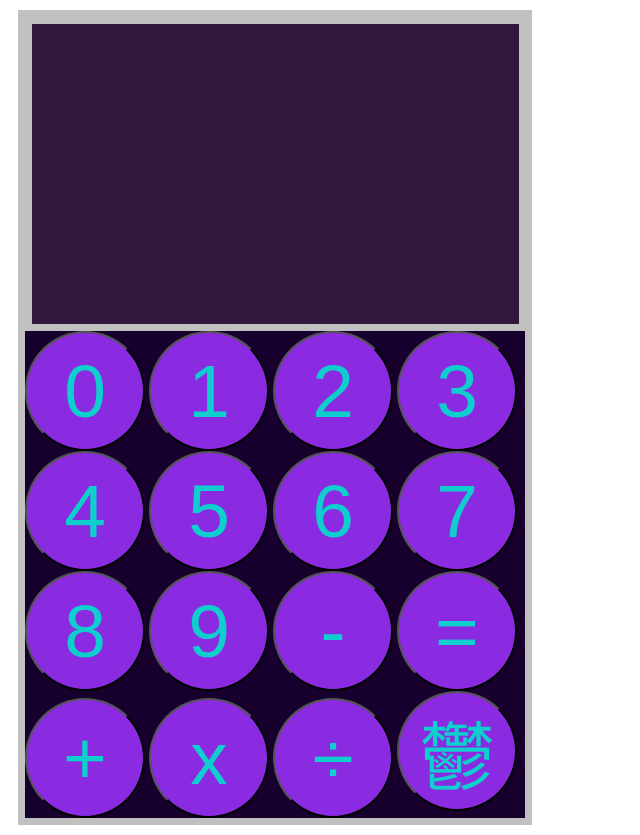
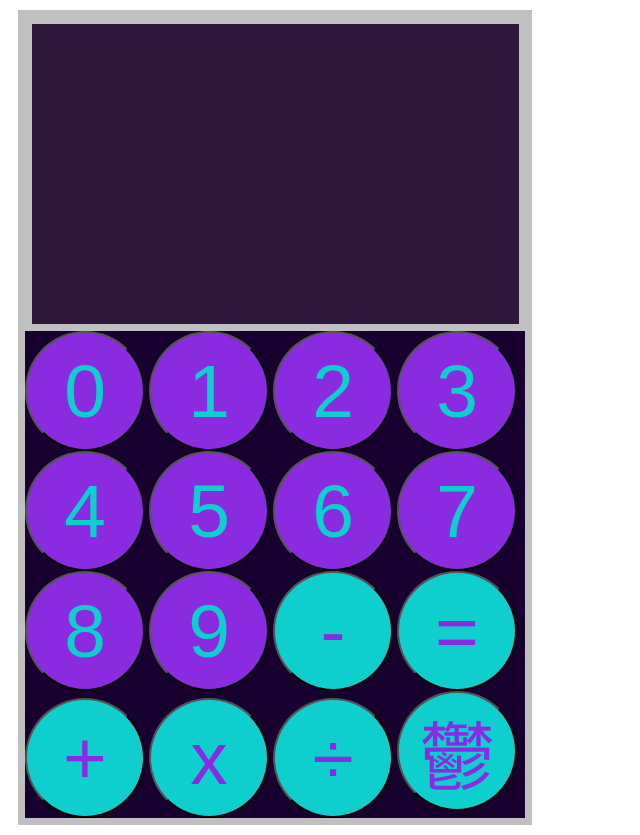
Before and after one commit to Abdool-Zaid/calculator, a plain HTML site: page index.html in a window 1280 px wide. Shown: the whole page, without its empty margins (0-640 px from the left). Drawn offline with Linux system fonts and the light colour scheme.

Commit message:
updated functionality

```diff
--- a/index.html
+++ b/index.html
@@ -21,13 +21,13 @@
         <button>7</button>
         <button>8</button>
         <button>9</button>
-        <button class="funtions">-</button>
-        <button class="funtions">=</button>
-        <button class="funtions">+</button>
-        <button class="funtions">x</button>
-        <button class="funtions">÷</button>
+        <button class="functions">-</button>
+        <button class="functions">=</button>
+        <button class="functions">+</button>
+        <button class="functions">x</button>
+        <button class="functions">÷</button>
         <a href="https://www.wolframalpha.com/" target="_blank"
-          ><button class="funtions">鬱</button></a
+          ><button class="functions">鬱</button></a
         >
       </div>
     </div>
--- a/style.css
+++ b/style.css
@@ -6,6 +6,7 @@
   align-items: center;
   flex-wrap: wrap;
 }
+/* button style */
 button {
   aspect-ratio: 1;
   width: 24%;
@@ -22,6 +23,7 @@ button:active {
   background-color: #16051a5c;
   transform: translateY(2px);
 }
+/* base style */
 #body {
   background-color: rgb(24, 0, 46);
 
@@ -34,6 +36,7 @@ button:active {
   margin-right: 10px;
   margin-left: 10px;
 }
+/* screen style */
 #output {
   background-color: rgba(125, 104, 104, 0.232);
   height: 300px;
```
